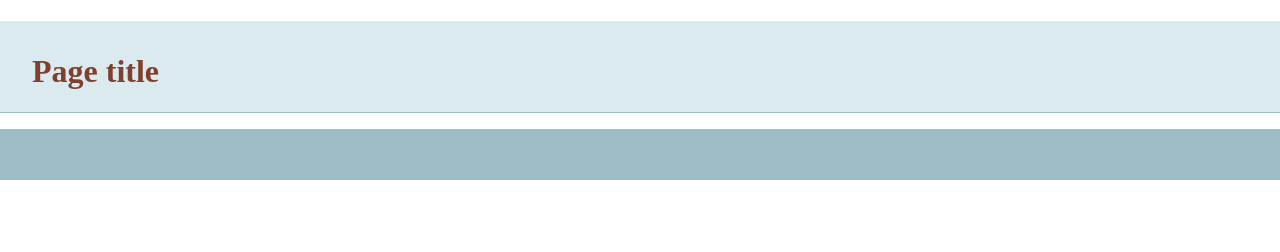
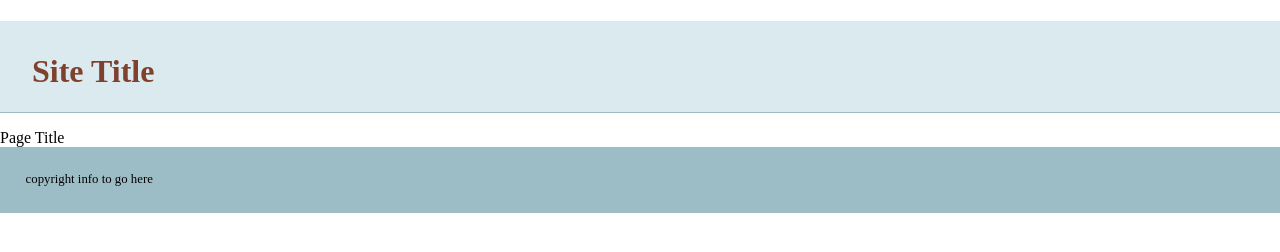
Before and after one commit to btgauthier/git-basics, a plain HTML site: page index.html in a window 1280 px wide. Drawn offline with nearby package versions, Linux system fonts and the light colour scheme.

Commit message:
added more info to template

```diff
--- a/index.html
+++ b/index.html
@@ -14,13 +14,13 @@
     </head>
     <body>
     <header>
-	<h1>Page title</h1>
+	<h1>Site Title</h1>
     </header>
     <nav id="pageNav">
     </nav>
     <main>
-    </main>
-    <footer>
+    </main><hs>Page Title</hs>
+    <footer>copyright info to go here
     </footer>
         <script>
 //use the modernizr load to load up external scripts. This will load the scripts asynchronously, but the order listed matters. Although it will load all scripts in parallel, it will execute them in the order listed
```
